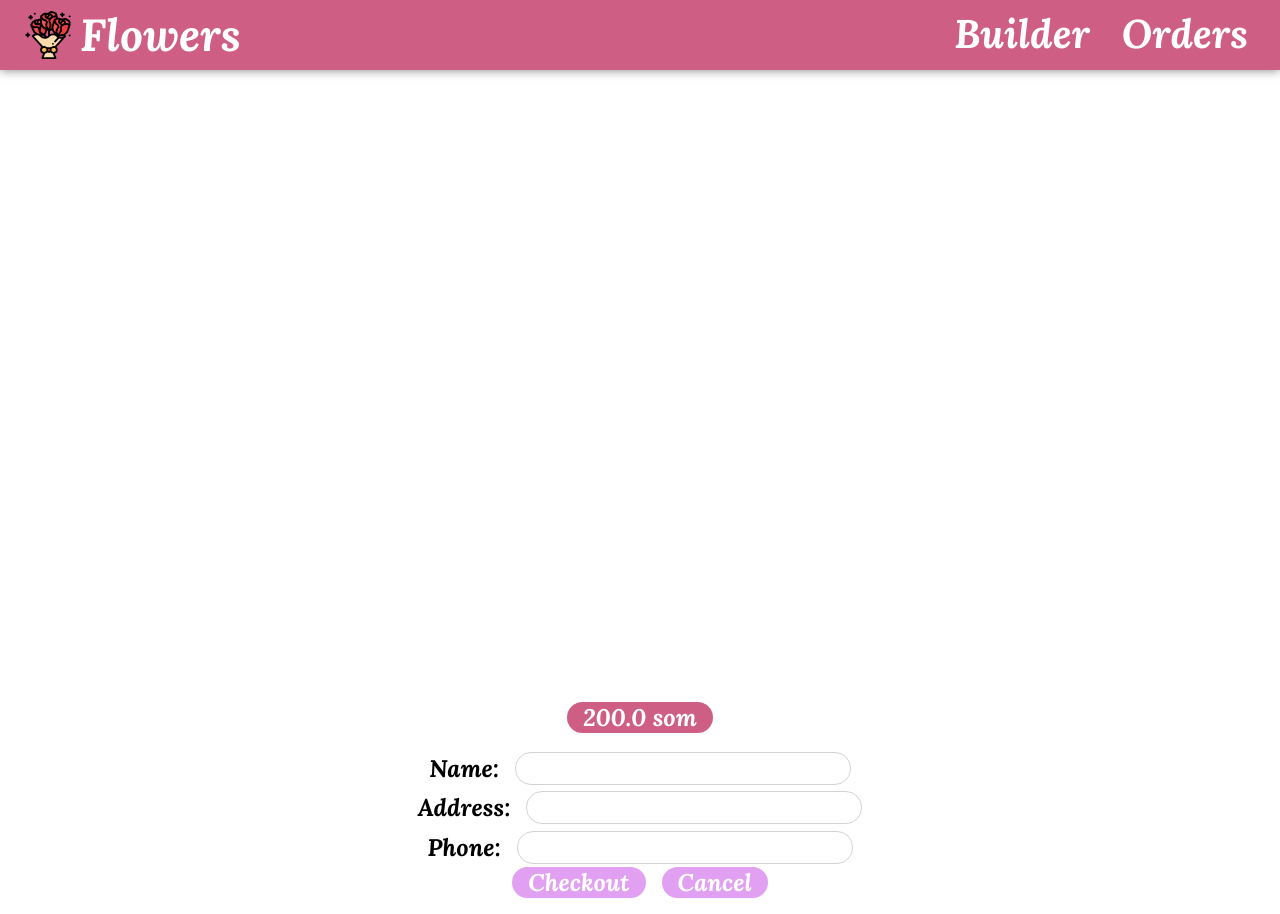
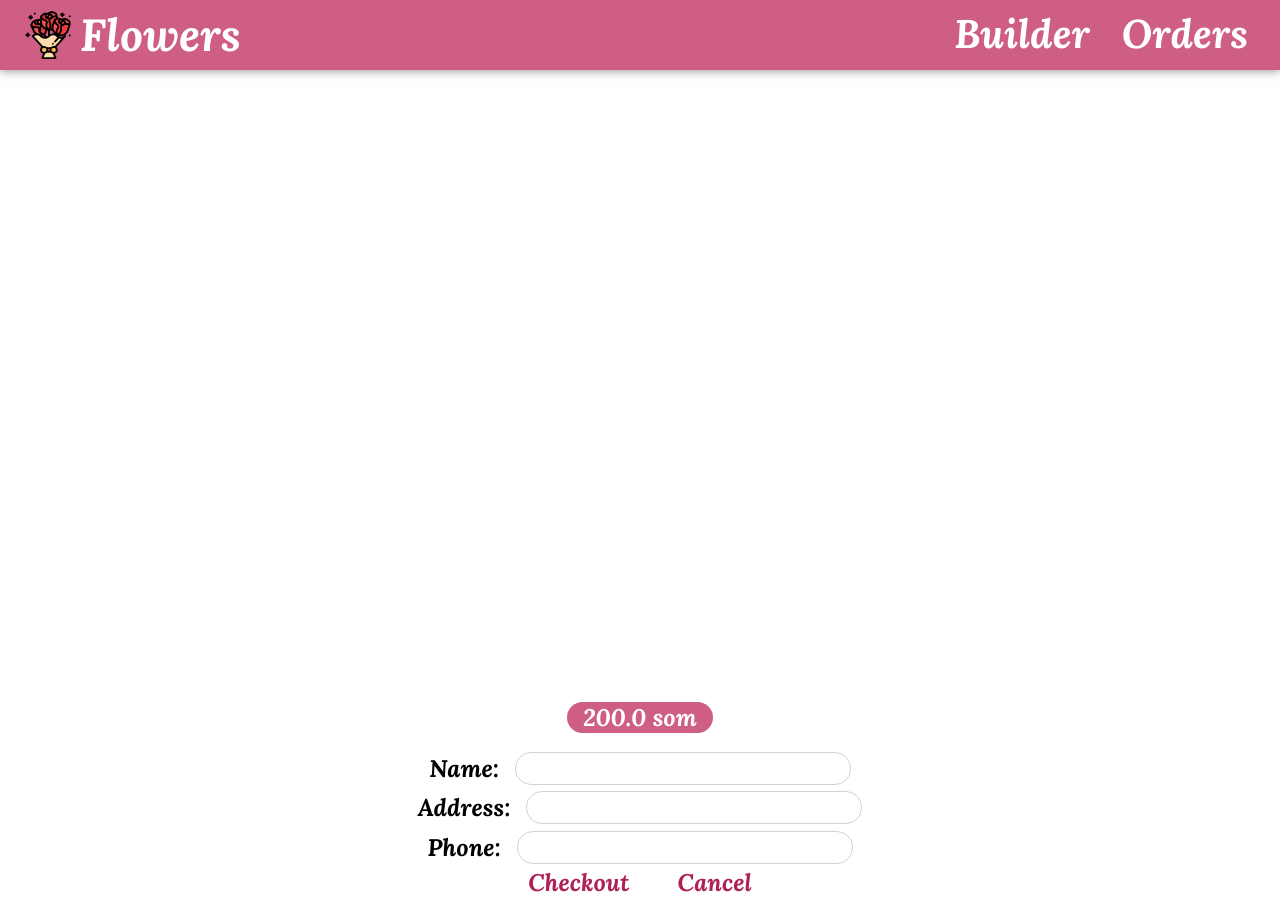
Before and after one commit to Karlygachbakytova/builder, a React (Create React App) app: page /checkout in a window 1280 px wide. Built offline with nearby package versions, Linux system fonts and the light colour scheme.

Commit message:
change colors

```diff
--- a/src/components/Layout/Drawer/Drawer.module.css
+++ b/src/components/Layout/Drawer/Drawer.module.css
@@ -8,7 +8,7 @@
 
   font-size: 2rem;
   color: white;
-  background-color: rgb(247, 121, 226);
+  background-color: rgb(207, 94, 132);
   box-shadow: 0 0 10px rgba(0, 0, 0, .5);
   transition: transform .3s ease-out;
 }
--- a/src/components/Nav/NavItem/NavItem.module.css
+++ b/src/components/Nav/NavItem/NavItem.module.css
@@ -7,7 +7,7 @@
   }
   .NavItem a:hover {
     border-color: white;
-    background-color: rgb(241, 198, 215);
+    background-color: rgb(236, 118, 165);
   }
   .NavItem a:active,
   .NavItem a.active {
--- a/src/components/UI/Button/Button.module.css
+++ b/src/components/UI/Button/Button.module.css
@@ -3,14 +3,14 @@
   margin: 0 .5rem;
   padding: 0 1rem;
   border-radius: 1rem;
-  background-color: rgb(225, 160, 241);
-  color: white;
+  background-color: white;
+  color: rgb(175, 32, 89);
   font-weight: bold;
   font-size: 1.5rem;
   cursor: pointer;
   }
   .Button:not(:disabled):hover {
-    background-color: rgb(187, 70, 49);
+    background-color: rgb(236, 118, 165);
   }
   .Button:focus {
     outline: none;
```
